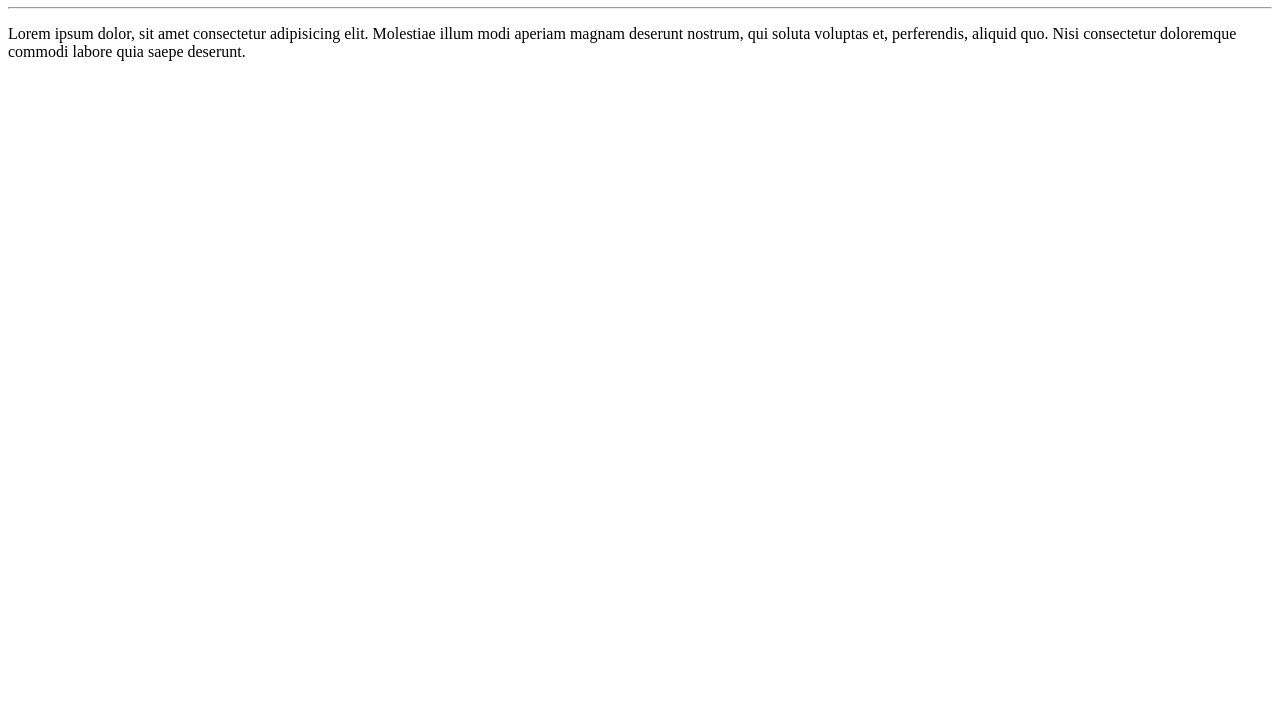
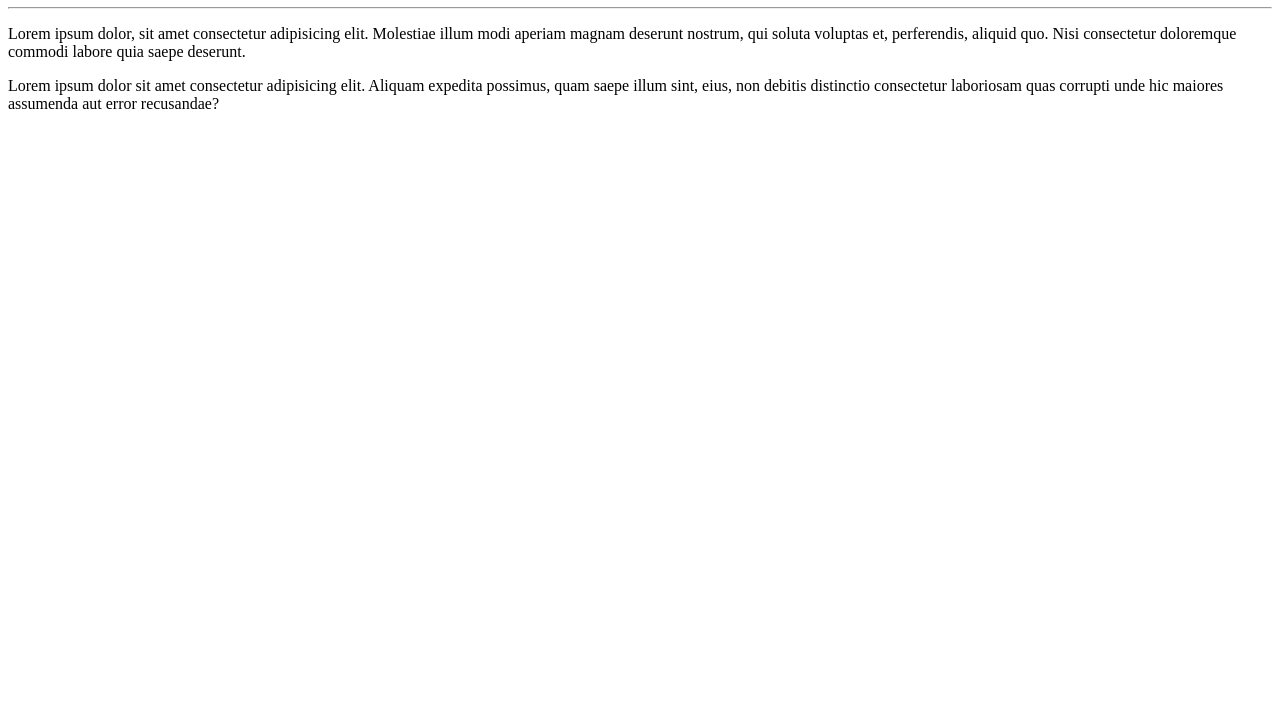
Before and after one commit to TaynanFersant/Ola-Mundo, a plain HTML site: page Site exemplos/index.html in a window 1280 px wide. Shown: the part 73-800 px from the top of the page. Drawn offline with Linux system fonts and the light colour scheme.

Commit message:
Adicionei um paragráfo

```diff
--- a/Site exemplos/index.html
+++ b/Site exemplos/index.html
@@ -9,5 +9,6 @@
     <h1>Olá, mundo!</h1>
     <hr>
     <p>Lorem ipsum dolor, sit amet consectetur adipisicing elit. Molestiae illum modi aperiam magnam deserunt nostrum, qui soluta voluptas et, perferendis, aliquid quo. Nisi consectetur doloremque commodi labore quia saepe deserunt.</p>
+    <p>Lorem ipsum dolor sit amet consectetur adipisicing elit. Aliquam expedita possimus, quam saepe illum sint, eius, non debitis distinctio consectetur laboriosam quas corrupti unde hic maiores assumenda aut error recusandae?</p>
 </body>
 </html>
```
